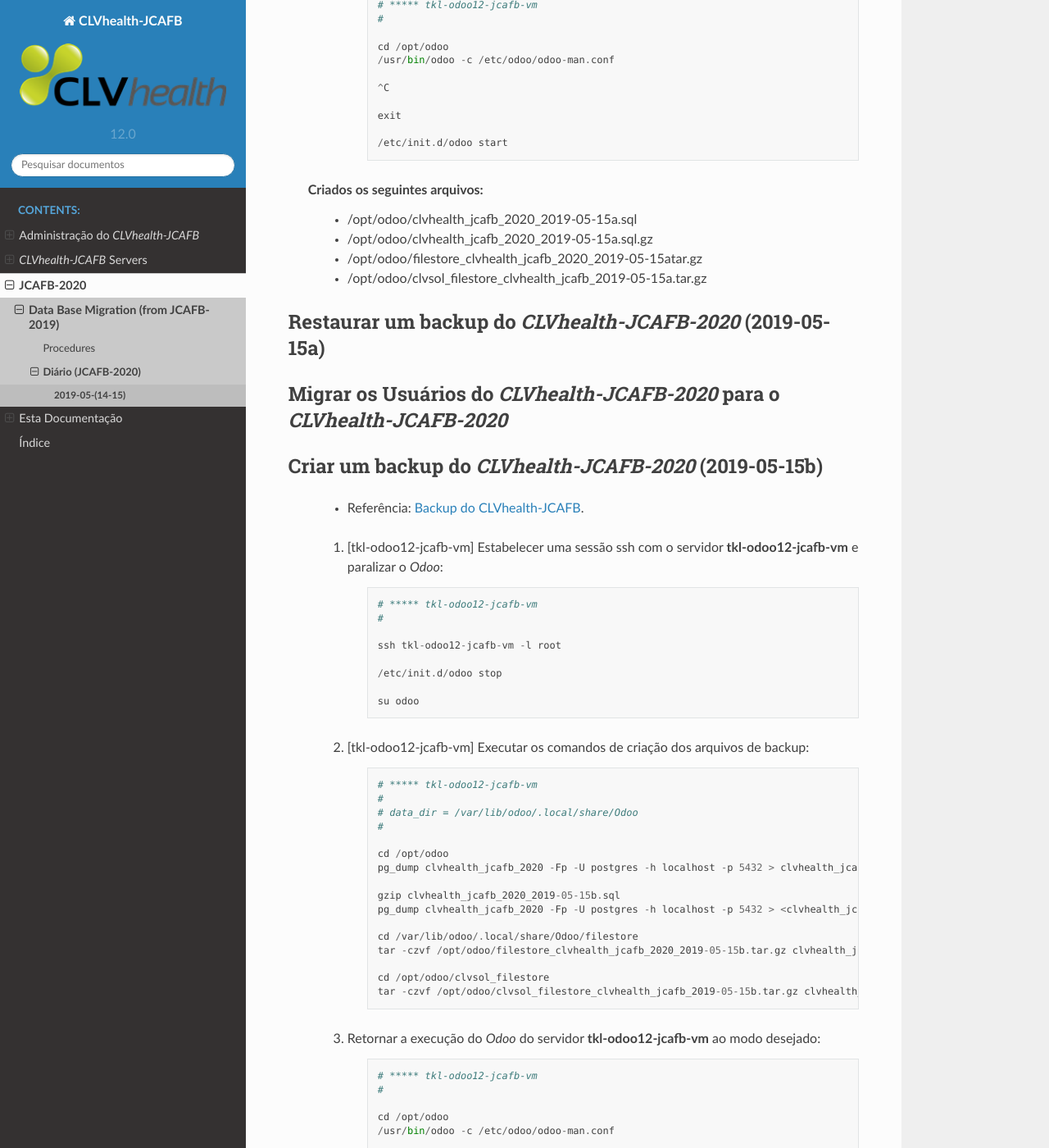
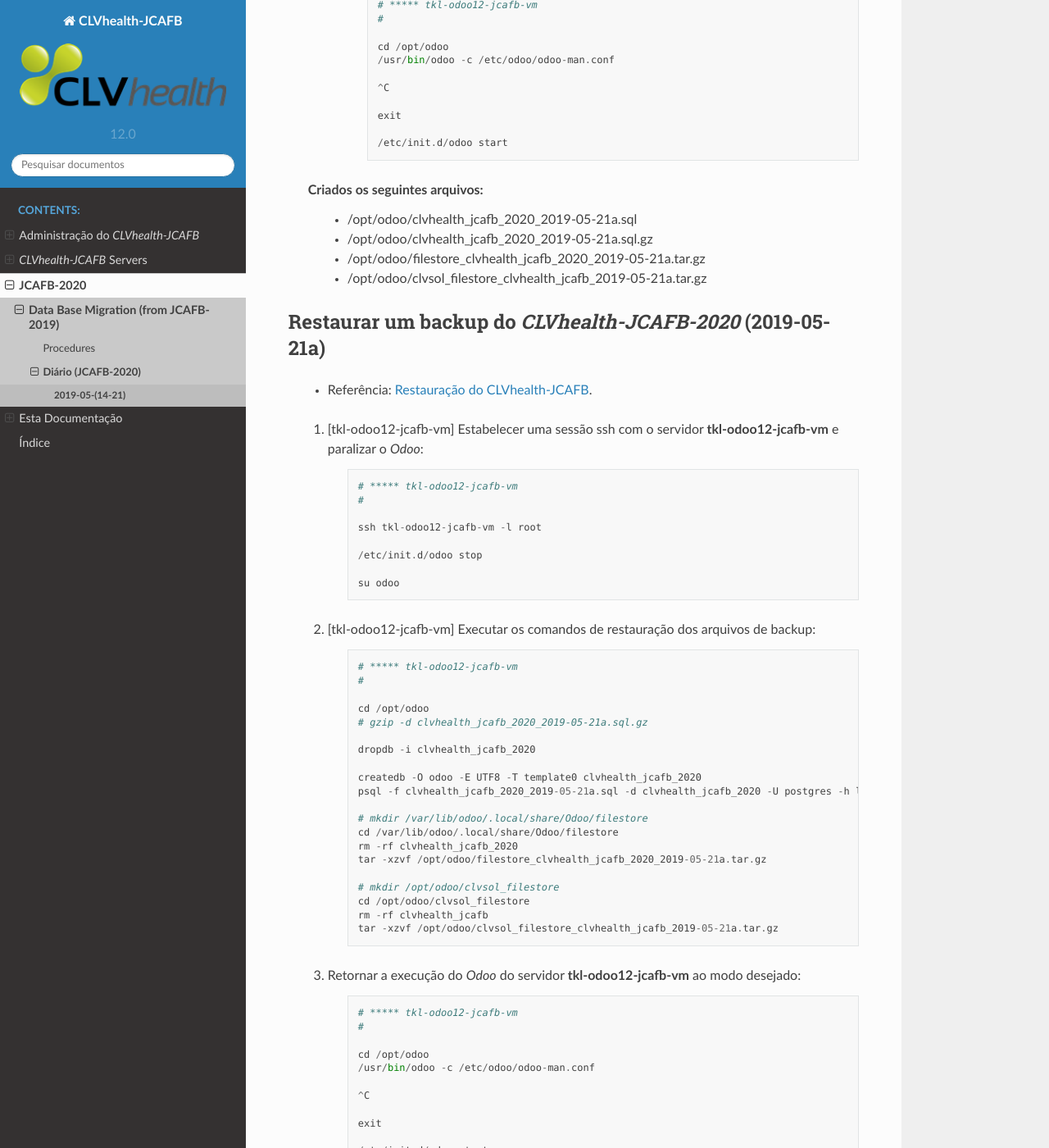
Before and after one commit to CLVsol/clvsol_clvhealth_jcafb_docs, a Sphinx documentation site: the page built from source/jcafb_2020/db_migration/diary/jcafb_diary_2019_05_14.rst, in a window 1280 px wide and 1400 px high, scrolled down 2719 px. Shown: the whole window at 82% size. Built offline with Sphinx 7.4.7 and the Read the Docs theme 2.0.0, drawn with Linux system fonts in a browser that asks for light colours; some of the changed text lies outside the part shown.

Commit message:
[IMP] source/jcafb_2020/db_migration/diary/jcafb_diary_2019_05_14.rst

```diff
--- a/source/jcafb_2020/db_migration/diary/jcafb_diary_2019_05_14.rst
+++ b/source/jcafb_2020/db_migration/diary/jcafb_diary_2019_05_14.rst
@@ -5,7 +5,7 @@
 .. role:: red
 
 ===============
-2019-05-(14-15)
+2019-05-(14-21)
 ===============
 
 Inicializar o conteúdo do **clvsol_filestore/clvhealth_jcafb**
@@ -103,7 +103,7 @@
 
 		        /etc/init.d/odoo start
 
-Criar um backup do *CLVhealth-JCAFB-2020* (2019-05-15a)
+Criar um backup do *CLVhealth-JCAFB-2020* (2019-05-21a)
 -------------------------------------------------------
 
 	* Referência: :doc:`/setup/clvhealth_jcafb_backup`.
@@ -131,16 +131,16 @@
 	        #
 
 	        cd /opt/odoo
-	        pg_dump clvhealth_jcafb_2020 -Fp -U postgres -h localhost -p 5432 > clvhealth_jcafb_2020_2019-05-15a.sql
+	        pg_dump clvhealth_jcafb_2020 -Fp -U postgres -h localhost -p 5432 > clvhealth_jcafb_2020_2019-05-21a.sql
 
-	        gzip clvhealth_jcafb_2020_2019-05-15a.sql
-	        pg_dump clvhealth_jcafb_2020 -Fp -U postgres -h localhost -p 5432 > <clvhealth_jcafb_2020_2019-05-15a.sql
+	        gzip clvhealth_jcafb_2020_2019-05-21a.sql
+	        pg_dump clvhealth_jcafb_2020 -Fp -U postgres -h localhost -p 5432 > clvhealth_jcafb_2020_2019-05-21a.sql
 
 	        cd /var/lib/odoo/.local/share/Odoo/filestore
-	        tar -czvf /opt/odoo/filestore_clvhealth_jcafb_2020_2019-05-15a.tar.gz clvhealth_jcafb_2020
+	        tar -czvf /opt/odoo/filestore_clvhealth_jcafb_2020_2019-05-21a.tar.gz clvhealth_jcafb_2020
 
 	        cd /opt/odoo/clvsol_filestore
-	        tar -czvf /opt/odoo/clvsol_filestore_clvhealth_jcafb_2019-05-15a.tar.gz clvhealth_jcafb
+	        tar -czvf /opt/odoo/clvsol_filestore_clvhealth_jcafb_2019-05-21a.tar.gz clvhealth_jcafb
 
 	#. Retornar a execução do *Odoo* do servidor **tkl-odoo12-jcafb-vm** ao modo desejado:
 
@@ -159,18 +159,87 @@
 	        /etc/init.d/odoo start
 
     Criados os seguintes arquivos:
-        * /opt/odoo/clvhealth_jcafb_2020_2019-05-15a.sql
-        * /opt/odoo/clvhealth_jcafb_2020_2019-05-15a.sql.gz
-        * /opt/odoo/filestore_clvhealth_jcafb_2020_2019-05-15atar.gz
-        * /opt/odoo/clvsol_filestore_clvhealth_jcafb_2019-05-15a.tar.gz
+        * /opt/odoo/clvhealth_jcafb_2020_2019-05-21a.sql
+        * /opt/odoo/clvhealth_jcafb_2020_2019-05-21a.sql.gz
+        * /opt/odoo/filestore_clvhealth_jcafb_2020_2019-05-21a.tar.gz
+        * /opt/odoo/clvsol_filestore_clvhealth_jcafb_2019-05-21a.tar.gz
 
-Restaurar um backup do *CLVhealth-JCAFB-2020* (2019-05-15a)
+Restaurar um backup do *CLVhealth-JCAFB-2020* (2019-05-21a)
 -----------------------------------------------------------
 
-Migrar os Usuários do *CLVhealth-JCAFB-2020* para o *CLVhealth-JCAFB-2020*
+	* Referência: :doc:`/setup/clvhealth_jcafb_restore`.
+
+	#. [tkl-odoo12-jcafb-vm] Estabelecer uma sessão ssh com o servidor **tkl-odoo12-jcafb-vm** e paralizar o *Odoo*:
+
+	    ::
+
+	        # ***** tkl-odoo12-jcafb-vm
+	        #
+
+	        ssh tkl-odoo12-jcafb-vm -l root
+
+	        /etc/init.d/odoo stop
+
+	        su odoo
+
+	#. [tkl-odoo12-jcafb-vm] Executar os comandos de restauração dos arquivos de backup:
+
+	    ::
+
+	        # ***** tkl-odoo12-jcafb-vm
+	        #
+
+	        cd /opt/odoo
+	        # gzip -d clvhealth_jcafb_2020_2019-05-21a.sql.gz
+
+	        dropdb -i clvhealth_jcafb_2020
+
+	        createdb -O odoo -E UTF8 -T template0 clvhealth_jcafb_2020
+	        psql -f clvhealth_jcafb_2020_2019-05-21a.sql -d clvhealth_jcafb_2020 -U postgres -h localhost -p 5432 -q
+
+	        # mkdir /var/lib/odoo/.local/share/Odoo/filestore
+	        cd /var/lib/odoo/.local/share/Odoo/filestore
+	        rm -rf clvhealth_jcafb_2020
+	        tar -xzvf /opt/odoo/filestore_clvhealth_jcafb_2020_2019-05-21a.tar.gz
+
+	        # mkdir /opt/odoo/clvsol_filestore
+	        cd /opt/odoo/clvsol_filestore
+	        rm -rf clvhealth_jcafb
+	        tar -xzvf /opt/odoo/clvsol_filestore_clvhealth_jcafb_2019-05-21a.tar.gz
+
+	#. Retornar a execução do *Odoo* do servidor **tkl-odoo12-jcafb-vm** ao modo desejado:
+
+	    ::
+
+	        # ***** tkl-odoo12-jcafb-vm
+	        #
+
+	        cd /opt/odoo
+	        /usr/bin/odoo -c /etc/odoo/odoo-man.conf
+
+	        ^C
+
+	        exit
+
+	        /etc/init.d/odoo start
+
+Migrar os Usuários do *CLVhealth-JCAFB-2019* para o *CLVhealth-JCAFB-2020*
 --------------------------------------------------------------------------
 
-Criar um backup do *CLVhealth-JCAFB-2020* (2019-05-15b)
+	    #. Estabelecer uma sessão ssh com o servidor **tkl-odoo12-jcafb-vm** e executar o **res_users_migration.py**, acessando o servidor **tkl-odoo10-jcafb-vm** [base de dados **clvhealth_jcafb_2019**]:
+
+		    ::
+
+		        # ***** tkl-odoo12-jcafb-vm (session 2)
+		        #
+
+		        ssh tkl-odoo12-jcafb-vm -l odoo
+
+		        cd /opt/odoo/clvsol_clvhealth_jcafb/project
+
+		        python3 res_users_migration.py --server "https://192.168.25.152" --admin_user_pw "***" --db "clvhealth_jcafb_2019"
+
+Criar um backup do *CLVhealth-JCAFB-2020* (2019-05-21b)
 -------------------------------------------------------
 
 	* Referência: :doc:`/setup/clvhealth_jcafb_backup`.
@@ -198,16 +267,16 @@
 	        #
 
 	        cd /opt/odoo
-	        pg_dump clvhealth_jcafb_2020 -Fp -U postgres -h localhost -p 5432 > clvhealth_jcafb_2020_2019-05-15b.sql
+	        pg_dump clvhealth_jcafb_2020 -Fp -U postgres -h localhost -p 5432 > clvhealth_jcafb_2020_2019-05-21b.sql
 
-	        gzip clvhealth_jcafb_2020_2019-05-15b.sql
-	        pg_dump clvhealth_jcafb_2020 -Fp -U postgres -h localhost -p 5432 > <clvhealth_jcafb_2020_2019-05-15b.sql
+	        gzip clvhealth_jcafb_2020_2019-05-21b.sql
+	        pg_dump clvhealth_jcafb_2020 -Fp -U postgres -h localhost -p 5432 > <clvhealth_jcafb_2020_2019-05-21b.sql
 
 	        cd /var/lib/odoo/.local/share/Odoo/filestore
-	        tar -czvf /opt/odoo/filestore_clvhealth_jcafb_2020_2019-05-15b.tar.gz clvhealth_jcafb_2020
+	        tar -czvf /opt/odoo/filestore_clvhealth_jcafb_2020_2019-05-21b.tar.gz clvhealth_jcafb_2020
 
 	        cd /opt/odoo/clvsol_filestore
-	        tar -czvf /opt/odoo/clvsol_filestore_clvhealth_jcafb_2019-05-15b.tar.gz clvhealth_jcafb
+	        tar -czvf /opt/odoo/clvsol_filestore_clvhealth_jcafb_2019-05-21b.tar.gz clvhealth_jcafb
 
 	#. Retornar a execução do *Odoo* do servidor **tkl-odoo12-jcafb-vm** ao modo desejado:
 
@@ -226,7 +295,7 @@
 	        /etc/init.d/odoo start
 
     Criados os seguintes arquivos:
-        * /opt/odoo/clvhealth_jcafb_2020_2019-05-15b.sql
-        * /opt/odoo/clvhealth_jcafb_2020_2019-05-15b.sql.gz
-        * /opt/odoo/filestore_clvhealth_jcafb_2020_2019-05-15btar.gz
-        * /opt/odoo/clvsol_filestore_clvhealth_jcafb_2019-05-15b.tar.gz
+        * /opt/odoo/clvhealth_jcafb_2020_2019-05-21b.sql
+        * /opt/odoo/clvhealth_jcafb_2020_2019-05-21b.sql.gz
+        * /opt/odoo/filestore_clvhealth_jcafb_2020_2019-05-21b.tar.gz
+        * /opt/odoo/clvsol_filestore_clvhealth_jcafb_2019-05-21b.tar.gz
```
